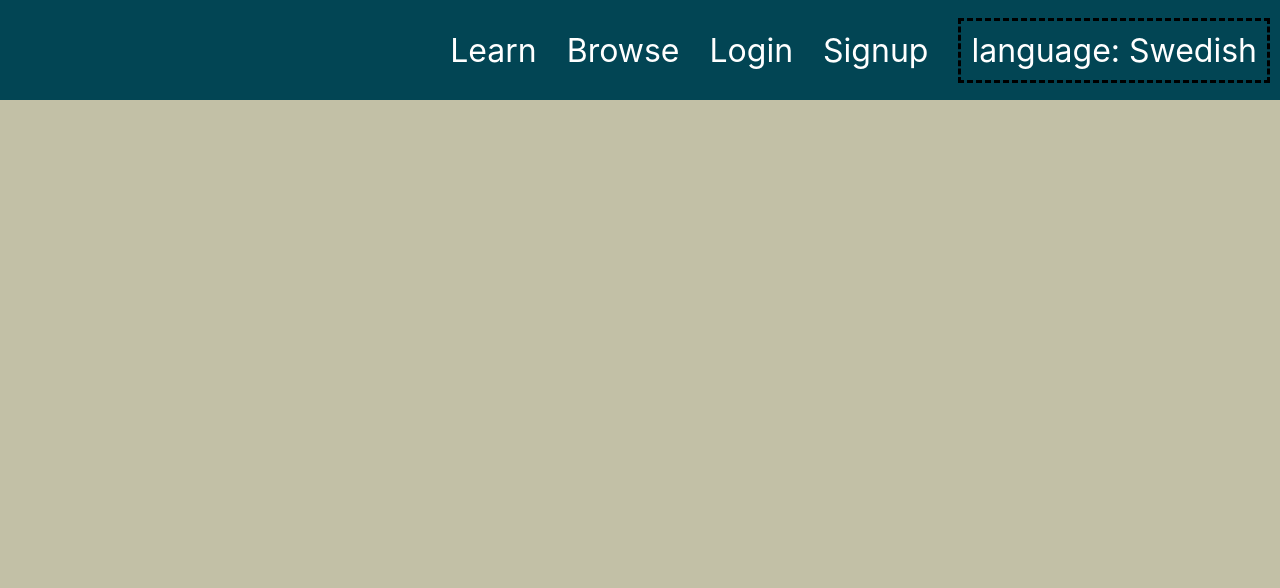
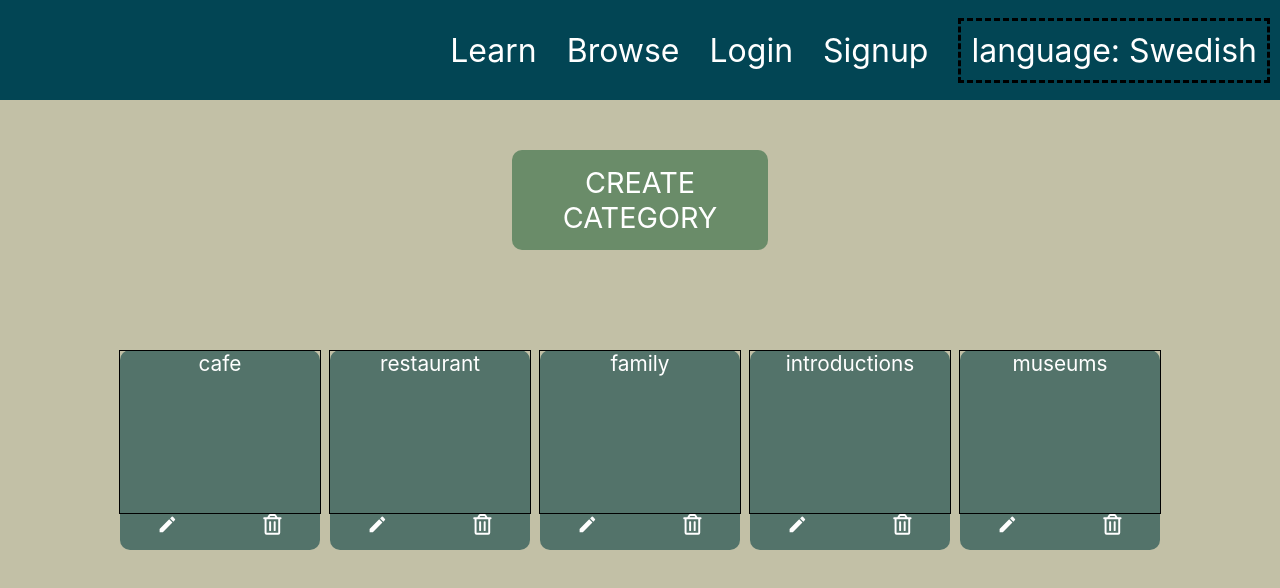
Before and after one commit to Robbie632/mastersDissertation, a React (Create React App) app in the folder frontend/: page / in a window 1280 px wide. Shown: the top 588 px of the page. Built offline with nearby package versions, Linux system fonts and the light colour scheme.

Commit message:
logout option now available and restired edit category functionality

```diff
--- a/frontend/src/App.js
+++ b/frontend/src/App.js
@@ -10,7 +10,7 @@ import React, { useState } from "react";
 
 function App() {
   const [menuSelection, setMenuSelection] = useState("learn");
-  const [loggedIn, setLoggedIn] = useState(false);
+  const [loggedIn, setLoggedIn] = useState(true);
   const [signedUp, setSignedUp] = useState(false);
   const [userDetails, setUserDetails] = useState({});
   const [language, setLanguage] = useState("Swedish")
--- a/frontend/src/components/Category.js
+++ b/frontend/src/components/Category.js
@@ -6,11 +6,13 @@ import { FaRegTrashAlt } from "react-icons/fa";
 export default function Category({ name, setLesson, setEdit }) {
   return (
     <div className="category Holiday-Cheer-2-hex heading-3">
-      <div id="category-container-1" onClick={() => setLesson(name)}>
-        <div id="category-name">{name}</div>
+      <div id="category-container-1" >
+        <div id="category-name" onClick={() => setLesson(name)}>{name}</div>
         <div id="category-icons">
-          <div className="edit-icon">
-            <MdEdit  onClick={() => setEdit(name)} />
+          <div className="edit-icon" onClick={() => {
+            setEdit(name);
+          }}>
+            <MdEdit/>
           </div>
           <div className="delete-icon">
             <FaRegTrashAlt/>
--- a/frontend/src/components/Learn.js
+++ b/frontend/src/components/Learn.js
@@ -22,7 +22,7 @@ export default function Learn() {
   }
 
   const createCategoryElement = (
-    <div onClick={() => createCategory()} id="create-category" class="Holiday-Cheer-3-hex heading-2 create-category-button">create category</div>
+    <div onClick={() => createCategory()} id="create-category" class="Holiday-Cheer-3-hex heading-2 create-category-button">CREATE CATEGORY</div>
   );
 
   const categoryElements = (
--- a/frontend/src/styles/category.css
+++ b/frontend/src/styles/category.css
@@ -2,7 +2,13 @@
   height: 200px;
   width: 200px;
   border-radius: 10px;
-  padding-top:20px;
+}
+#category-name {
+  flex:8;
+  border: 1px solid black;
+  width: 100%;
+  cursor: pointer;
+
 }
 .category:hover{
   border:2px solid black;
@@ -11,7 +17,7 @@
   display: flex;
   flex-direction: column;
   align-items: center;
-  justify-content: space-between;
+  justify-content: flex-start;
   height: 100%;
   width:100%;
   color: white
--- a/frontend/src/styles/login.css
+++ b/frontend/src/styles/login.css
@@ -8,7 +8,7 @@
   height:50vh;
 }
 .success-login {
-  height: 200px;
+  height: 100px;
   display:flex;
   flex-direction: column;
   align-items: center;
@@ -17,9 +17,6 @@
   padding:20px;
   font-size: 1.5em;
   color: white;
+  cursor: pointer;
+  border-radius:20px;
 }
-.log-out {
-  padding:50px;
-  cursor: pointer;
-  border: solid 1px black;
-}
--- a/frontend/src/styles/menu.css
+++ b/frontend/src/styles/menu.css
@@ -11,7 +11,6 @@
   border: 3px dashed black;
   padding:10px;
   margin-right:10px;
-  cursor: pointer;
 }
 .menu-button {
   cursor: pointer;
```
